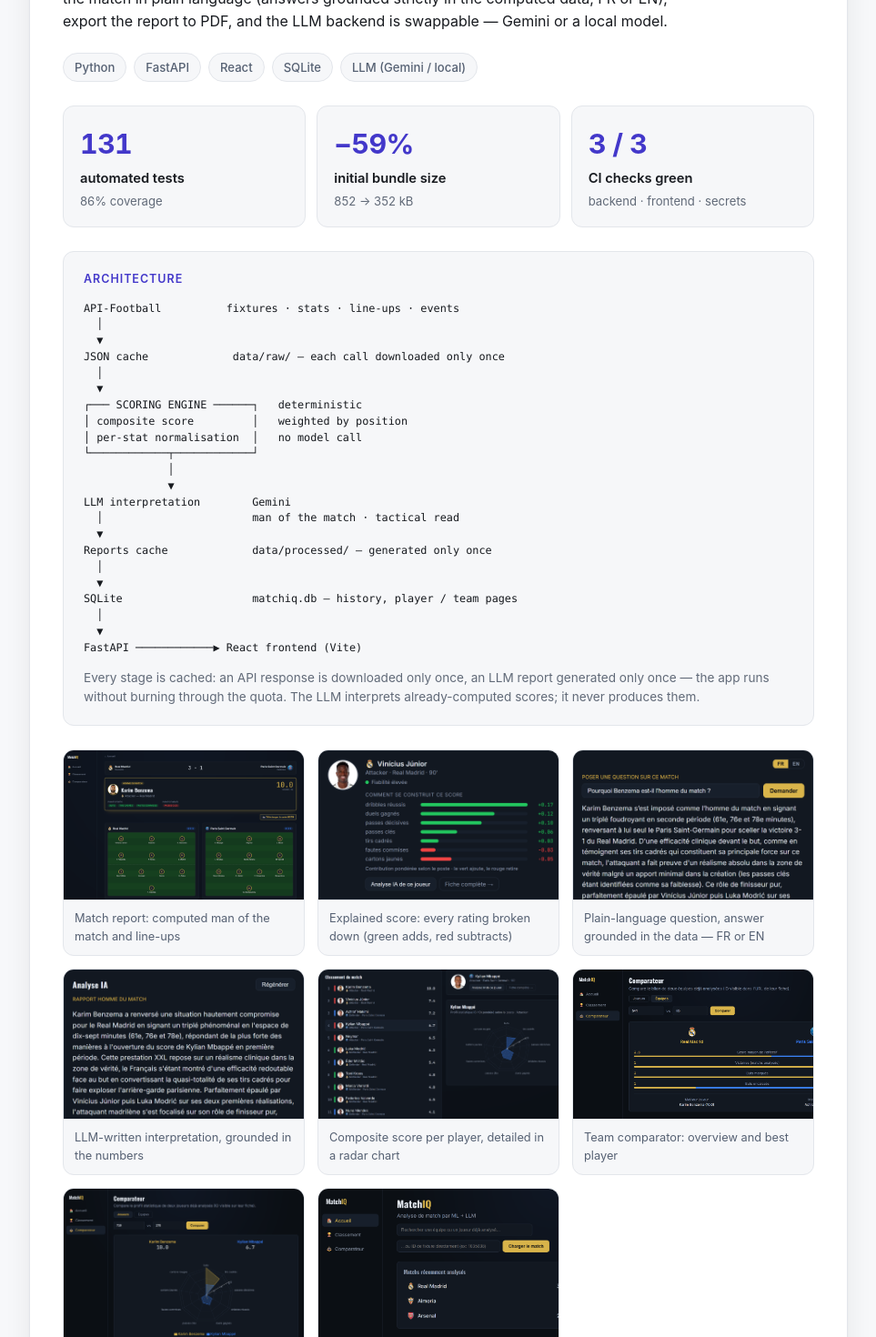
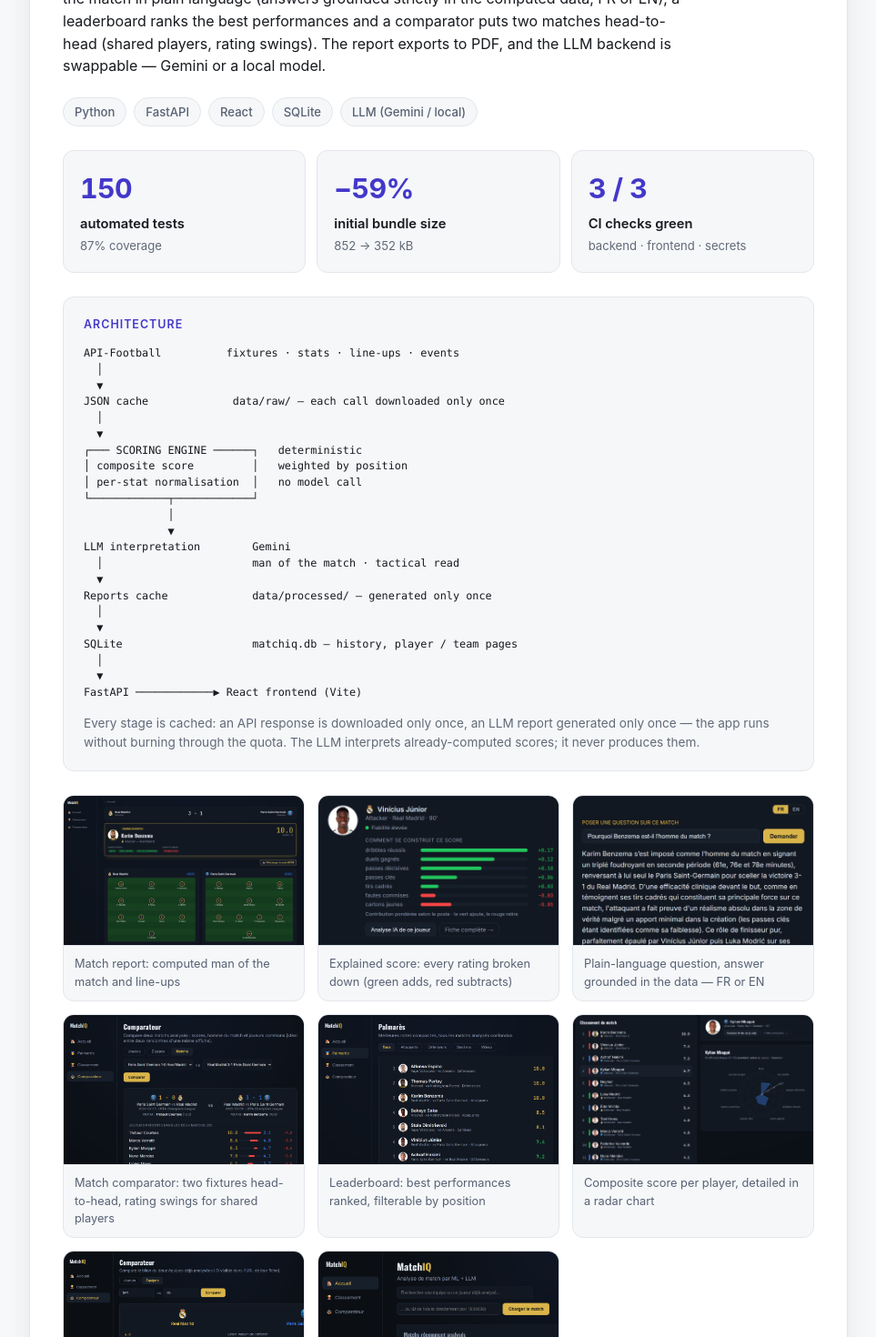
Before and after one commit to baDrsh531/baDrsh531.github.io, a React (Vite) app: page / in a window 1280 px wide. Shown: the part 5740-7210 px from the top of the page at 91% size, without its empty margins (158-1121 px from the left). Built offline with nearby package versions, Linux system fonts and the light colour scheme.

Commit message:
MatchIQ : palmares et comparateur de matchs, 150 tests

```diff
--- a/matchiqProject.js
+++ b/matchiqProject.js
@@ -10,10 +10,10 @@ export const matchiqProject = {
     tagline:
       "Transformer les statistiques brutes d'un match de football en un rapport clair, où chaque joueur reçoit une note expliquée.",
     why:
-      "Les données d'un match de foot sont abondantes mais muettes : elles disent ce qui s'est passé, jamais pourquoi ça a compté. MatchIQ combine un moteur de scoring composite — qui pondère chaque statistique selon le poste du joueur — et une interprétation par LLM qui traduit ces notes en un rapport lisible : homme du match justifié, lecture tactique, forces et faiblesses. Au-delà du rapport : chaque note est décomposée pour montrer ce qui l'a construite, on interroge le match en langage naturel (réponses fondées sur les seules données calculées, FR ou EN), le rapport s'exporte en PDF, et le backend LLM est interchangeable — Gemini ou un modèle local.",
+      "Les données d'un match de foot sont abondantes mais muettes : elles disent ce qui s'est passé, jamais pourquoi ça a compté. MatchIQ combine un moteur de scoring composite — qui pondère chaque statistique selon le poste du joueur — et une interprétation par LLM qui traduit ces notes en un rapport lisible : homme du match justifié, lecture tactique, forces et faiblesses. Au-delà du rapport : chaque note est décomposée pour montrer ce qui l'a construite, on interroge le match en langage naturel (réponses fondées sur les seules données calculées, FR ou EN), un palmarès classe les meilleures performances et un comparateur met deux matchs face à face (joueurs communs, évolution des notes). Le rapport s'exporte en PDF, et le backend LLM est interchangeable — Gemini ou un modèle local.",
     stack: ["Python", "FastAPI", "React", "SQLite", "LLM (Gemini / local)"],
     metrics: [
-      { value: "131", label: "tests automatisés", detail: "86 % de couverture" },
+      { value: "150", label: "tests automatisés", detail: "87 % de couverture" },
       { value: "−59 %", label: "taille du bundle initial", detail: "852 → 352 kB" },
       { value: "3 / 3", label: "checks CI au vert", detail: "backend · frontend · secrets" },
     ],
@@ -48,10 +48,10 @@ API FastAPI ────────▶ Frontend React (Vite)`,
       { file: "report.png", caption: "Rapport de match : homme du match calculé et formations" },
       { file: "explain.png", caption: "Score expliqué : chaque note décomposée (vert = ajoute, rouge = retire)" },
       { file: "qa.png", caption: "Question en langage naturel, réponse ancrée sur les données — FR ou EN" },
-      { file: "ai_report.png", caption: "Interprétation rédigée par le LLM, ancrée dans les chiffres" },
+      { file: "h2h.png", caption: "Comparateur de matchs : deux rencontres face à face, évolution des joueurs communs" },
+      { file: "leaderboard.png", caption: "Palmarès : meilleures performances classées, filtrables par poste" },
       { file: "player.png", caption: "Score composite par joueur, détaillé en radar chart" },
       { file: "compare_teams.png", caption: "Comparateur d'équipes : bilan et meilleur joueur" },
-      { file: "compare.png", caption: "Comparateur de joueurs : profils superposés" },
       { file: "dashboard.png", caption: "Accueil : historique des matchs analysés" },
     ],
     repoUrl: "https://github.com/baDrsh531/matchiq",
@@ -64,10 +64,10 @@ API FastAPI ────────▶ Frontend React (Vite)`,
     tagline:
       "Turning a football match's raw stats into a clear report where every player gets an explained rating.",
     why:
-      "A football match produces plenty of data but says nothing: it tells you what happened, never why it mattered. MatchIQ combines a composite scoring engine — weighting each stat by the player's position — with an LLM interpretation that turns those ratings into a readable report: justified man of the match, tactical read, strengths and weaknesses. Beyond the report: every rating is broken down to show what built it, you can ask about the match in plain language (answers grounded strictly in the computed data, FR or EN), export the report to PDF, and the LLM backend is swappable — Gemini or a local model.",
+      "A football match produces plenty of data but says nothing: it tells you what happened, never why it mattered. MatchIQ combines a composite scoring engine — weighting each stat by the player's position — with an LLM interpretation that turns those ratings into a readable report: justified man of the match, tactical read, strengths and weaknesses. Beyond the report: every rating is broken down to show what built it, you can ask about the match in plain language (answers grounded strictly in the computed data, FR or EN), a leaderboard ranks the best performances and a comparator puts two matches head-to-head (shared players, rating swings). The report exports to PDF, and the LLM backend is swappable — Gemini or a local model.",
     stack: ["Python", "FastAPI", "React", "SQLite", "LLM (Gemini / local)"],
     metrics: [
-      { value: "131", label: "automated tests", detail: "86% coverage" },
+      { value: "150", label: "automated tests", detail: "87% coverage" },
       { value: "−59%", label: "initial bundle size", detail: "852 → 352 kB" },
       { value: "3 / 3", label: "CI checks green", detail: "backend · frontend · secrets" },
     ],
@@ -102,10 +102,10 @@ FastAPI ────────────▶ React frontend (Vite)`,
       { file: "report.png", caption: "Match report: computed man of the match and line-ups" },
       { file: "explain.png", caption: "Explained score: every rating broken down (green adds, red subtracts)" },
       { file: "qa.png", caption: "Plain-language question, answer grounded in the data — FR or EN" },
-      { file: "ai_report.png", caption: "LLM-written interpretation, grounded in the numbers" },
+      { file: "h2h.png", caption: "Match comparator: two fixtures head-to-head, rating swings for shared players" },
+      { file: "leaderboard.png", caption: "Leaderboard: best performances ranked, filterable by position" },
       { file: "player.png", caption: "Composite score per player, detailed in a radar chart" },
       { file: "compare_teams.png", caption: "Team comparator: overview and best player" },
-      { file: "compare.png", caption: "Player comparator: overlaid profiles" },
       { file: "dashboard.png", caption: "Home: history of analyzed matches" },
     ],
     repoUrl: "https://github.com/baDrsh531/matchiq",
```
Also changed, not shown: public/screenshots/h2h.png (added), public/screenshots/leaderboard.png (added).
